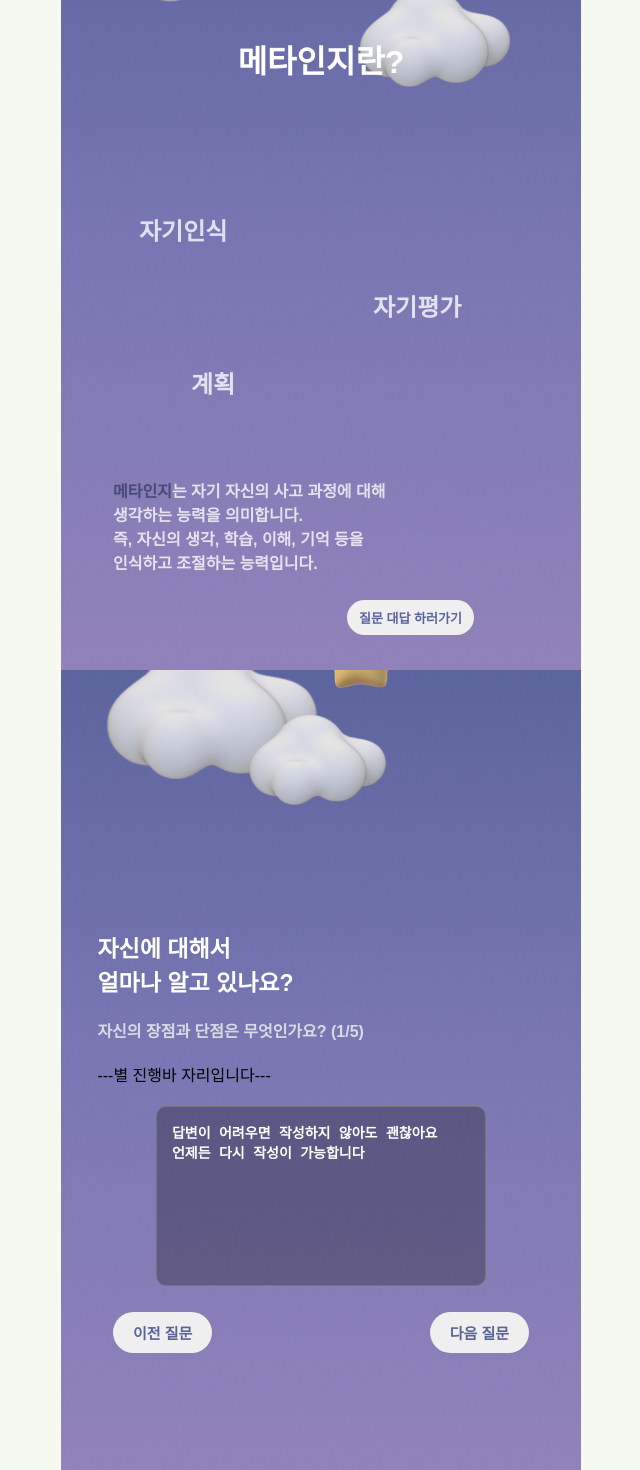
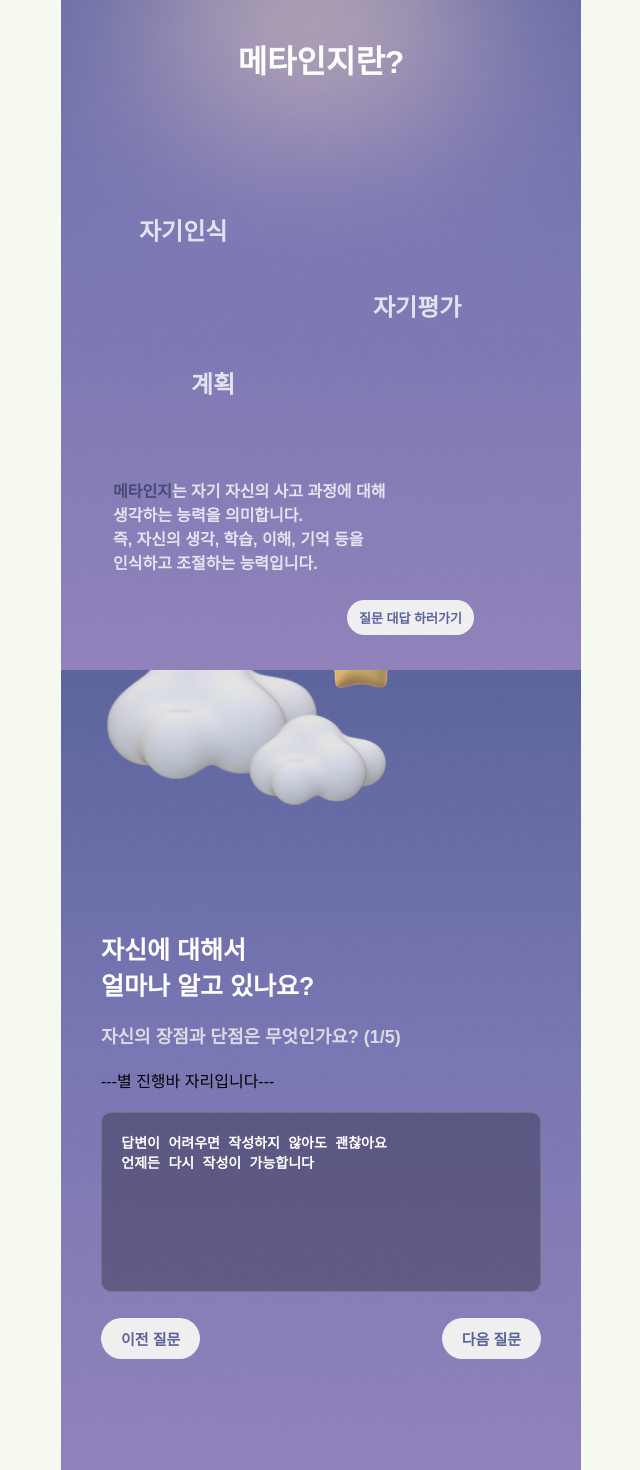
Before and after one commit to hackathon1team/hackathon1_fe, a React (Vite) app: page /signUp in a window 1280 px wide. Shown: the part 130-1600 px from the top of the page, without its empty margins (319-959 px from the left). Built offline with nearby package versions, Linux system fonts and the light colour scheme.

Commit message:
Design : 메타인지란 css 수정

```diff
--- a/src/pages/signUp/components/MetaAbout.jsx
+++ b/src/pages/signUp/components/MetaAbout.jsx
@@ -1,7 +1,10 @@
 import styled from 'styled-components';
+import { BackGroundImg } from '../../../styles/common';
+import Background from '../../../assets/Img/backgroundImg/meta.png';
 
 const MetaAbout = () => {
     return (
+        <BackImg>
             <AboutMetaCog>
                 <AboutMetaWord>
                     <h1>메타인지란?</h1>
@@ -17,10 +20,14 @@ const MetaAbout = () => {
                 </AboutMetaDes>
                 <MetaButton>질문 대답 하러가기</MetaButton>
             </AboutMetaCog>
+        </BackImg>
     );
 };
 
 export default MetaAbout;
+const BackImg = styled.div`
+    ${BackGroundImg(Background)}
+`;
 
 const AboutMetaCog = styled.div`
     padding-top: 18%;
--- a/src/pages/signUp/components/MetaQuestion.jsx
+++ b/src/pages/signUp/components/MetaQuestion.jsx
@@ -33,39 +33,35 @@ export default MetaQuestion;
 const BackImg = styled.div`
     ${BackGroundImg(Background)}
     padding-top: 50%;
+    padding: 50% 40px 0 40px;
 `;
 
 const MainQuestion = styled.div`
-    padding-left: 7%;
-    font-size: 23px;
+    font-size: 25px;
     font-weight: 700;
     color: white;
     padding-bottom: 20px;
 `;
 
 const MiniQuestion = styled.div`
-    padding-left: 7%;
-    font-size: 16px;
+    font-size: 18px;
     font-weight: 700;
     color: #edececd7;
     padding-bottom: 20px;
 `;
 
 const Progressbar = styled.div`
-    padding-left: 7%;
     padding-bottom: 20px;
 `;
 
 const MainAnswer = styled.div`
-    display: flex;
-    justify-content: center;
     textarea {
         font-size: 16px;
-        width: 330px;
         height: 180px;
         resize: none;
         outline: none;
         border-radius: 10px;
+        width: 100%;
         background-color: #00000046;
         ::placeholder {
             color: white;
@@ -80,7 +76,7 @@ const MainAnswer = styled.div`
 const MQButton = styled.div`
     display: flex;
     justify-content: space-between;
-    padding: 5% 10%;
+    padding: 5% 0;
 `;
 
 const MQPrevButton = styled.button`
--- a/src/pages/signUp/signUpPage.jsx
+++ b/src/pages/signUp/signUpPage.jsx
@@ -7,9 +7,8 @@ import MetaQuestion from './components/MetaQuestion';
 function SignUpPage() {
     return (
         <>
-            <BackImg>
-                <MetaAbout />
-            </BackImg>
+            <MetaAbout />
+
             <MetaQuestion />
         </>
     );
```
Lines whose indentation alone changed are shown as unchanged.
